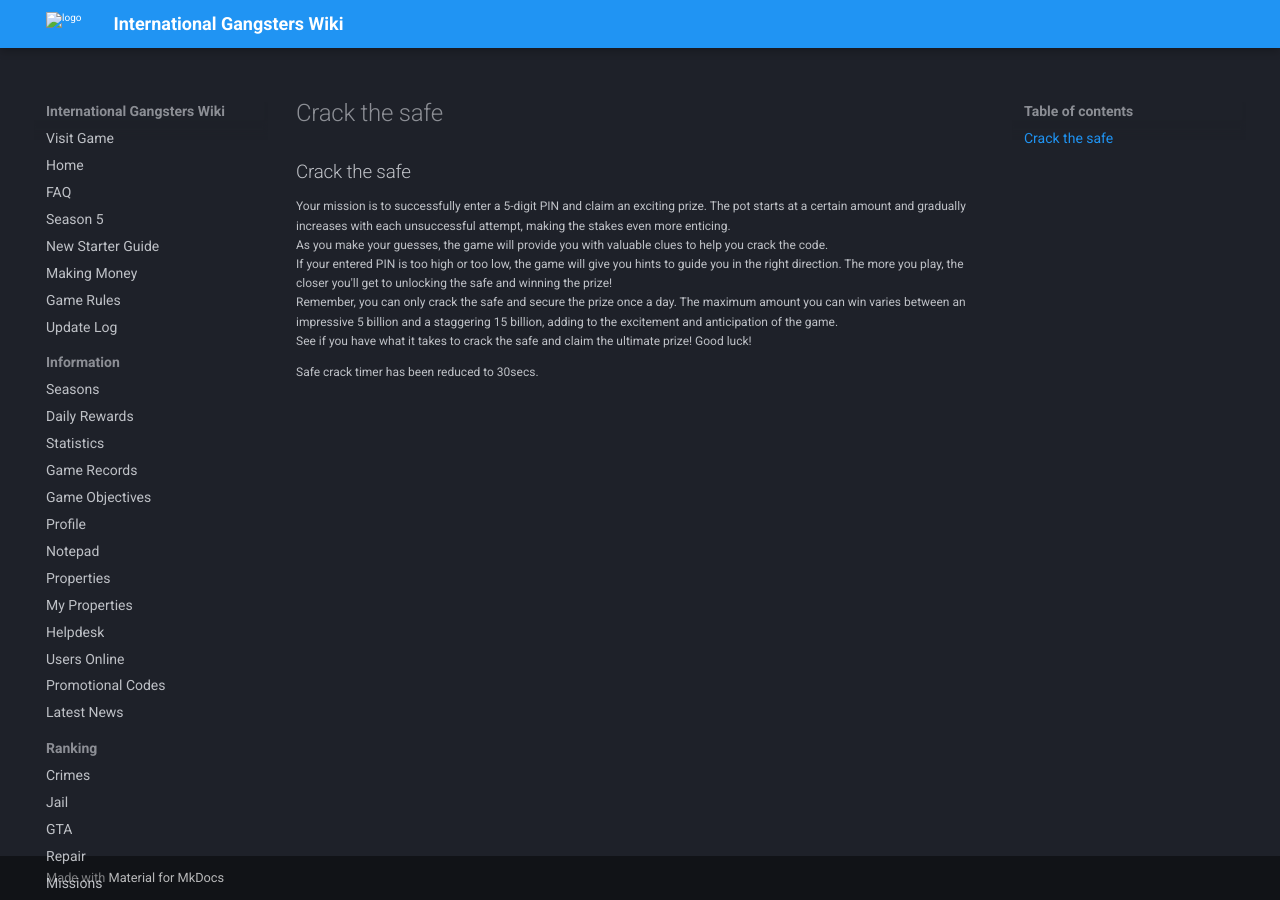
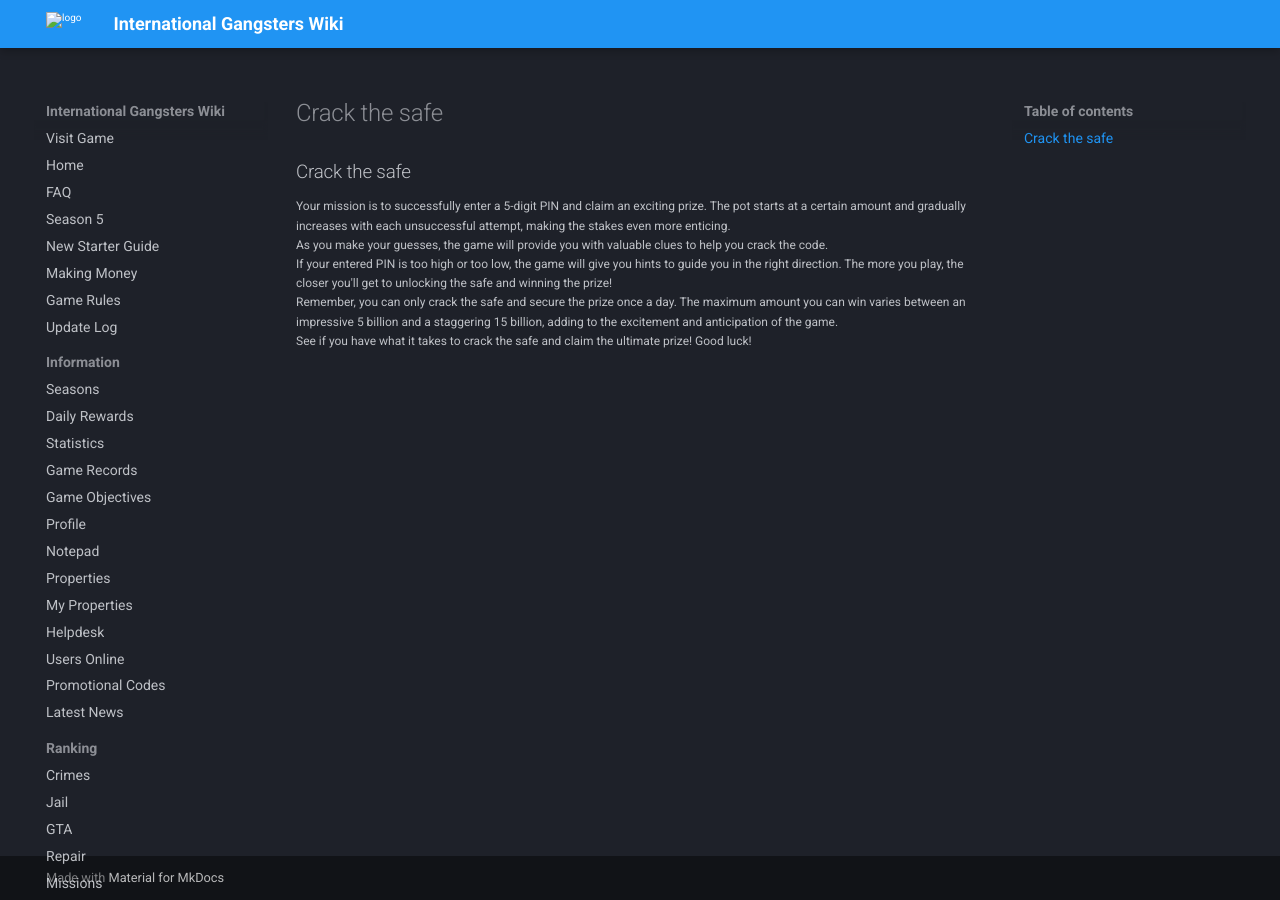
Before and after one commit to InternationalGangsters/wiki, an MkDocs documentation site: the page built from docs/money/crack_the_safe.md, in a window 1280 px wide. Built offline with MkDocs 1.6.1 and Material for MkDocs 9.7.7, drawn with Linux system fonts in a browser that asks for light colours; comment, search, counter and statistics services are not loaded.

Commit message:
Update crack_the_safe.md

```diff
--- a/docs/money/crack_the_safe.md
+++ b/docs/money/crack_the_safe.md
@@ -5,5 +5,3 @@ As you make your guesses, the game will provide you with valuable clues to help
 If your entered PIN is too high or too low, the game will give you hints to guide you in the right direction. The more you play, the closer you'll get to unlocking the safe and winning the prize!<br>
 Remember, you can only crack the safe and  secure the prize once a day. The maximum amount you can win varies between an impressive 5 billion and a staggering 15 billion, adding to the excitement and anticipation of the game.<br>
 See if you have what it takes to crack the safe and claim the ultimate prize! Good luck!<br>
-
-Safe crack timer has been reduced to 30secs.
```
